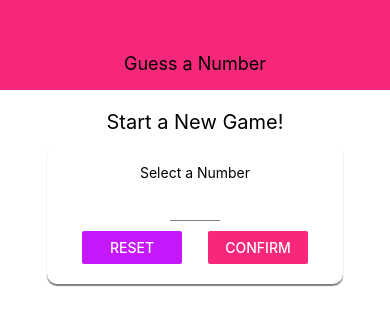
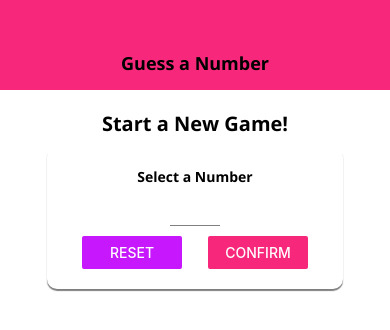
Before and after one commit to alexis791/guessing_number, a React Native app: screen / in a window 390 px wide. Shown: the top 330 px of the page. Built offline with nearby package versions, Linux system fonts and the light colour scheme.

Commit message:
Custom Fonts

```diff
--- a/App.js
+++ b/App.js
@@ -1,15 +1,35 @@
 import React, { useState } from 'react';
 import { StyleSheet, View } from 'react-native';
+import * as Font from 'expo-font'
+import {AppLoading} from 'expo'
 
 import Header from './components/Header'
 import StartGameScreen from './screens/StartGameScreen'
 import GameScreen from './screens/GameScreen'
 import GameOverScreen from './screens/GameOverScreen'
 
+const fetchFonts = () => {
+  return Font.loadAsync({
+    'open-sans': require('./assets/fonts/OpenSans-Regular.ttf'),
+    'open-sans-bold':  require('./assets/fonts/OpenSans-Bold.ttf')
+  })
+}
+
 export default function App() {
 
   const [userNumber, setUserNumber] = useState()
   const [guessRounds, setGuessRounds] = useState(0)
+  const [dataLoaded, setDataLoaded] = useState(false)
+
+  if(!dataLoaded){
+    return (
+      <AppLoading
+        startAsync={fetchFonts}
+        onFinish={()=>setDataLoaded(true)}
+        onError={error => console.log(error)}
+      />
+    )
+  }
 
   const configureNewGameHandler = () => {
     setGuessRounds(0)
--- /dev/null
+++ b/components/BodyText.js
@@ -0,0 +1,12 @@
+import React from 'react'
+import { Text, StyleSheet } from 'react-native'
+
+const BodyText = props => <Text style={styles.body}>{props.children}</Text>
+
+const styles = StyleSheet.create({
+  body: {
+    fontFamily: 'open-sans-bold'
+  }
+})
+
+export default BodyText
--- a/components/Header.js
+++ b/components/Header.js
@@ -2,11 +2,12 @@
 import { View, Text, StyleSheet} from 'react-native'
 
 import Colors from '../constants/colors'
+import TitleText from './TitleText'
 
 const Header = props => {
   return (
     <View style={styles.header}>
-      <Text style={styles.headerTitle}>{props.title}</Text>
+      <TitleText>{props.title}</TitleText>
     </View>
   )
 }
@@ -19,10 +20,6 @@
     backgroundColor: Colors.primary,
     alignItems: 'center',
     justifyContent: 'center'
-  },
-  headerTitle: {
-    color: 'black',
-    fontSize: 18
   }
 })
 
--- /dev/null
+++ b/components/TitleText.js
@@ -0,0 +1,13 @@
+import React from 'react'
+import { Text, StyleSheet } from 'react-native'
+
+const TitleText = props => <Text style={{...styles.title,...props.style}}>{props.children}</Text>
+
+const styles = StyleSheet.create({
+  title: {
+    fontFamily: 'open-sans-bold',
+    fontSize: 18
+  }
+})
+
+export default TitleText
--- /dev/null
+++ b/constants/default-styles.js
@@ -0,0 +1,11 @@
+import { StyleSheet } from 'react-native'
+
+export default StyleSheet.create({
+  bodyText: {
+    fontFamily: 'open-sans'
+  },
+  title: {
+    fontFamily: 'open-sans-bold',
+    fontSize: 18
+  }
+})
--- a/screens/GameScreen.js
+++ b/screens/GameScreen.js
@@ -3,6 +3,7 @@
 
 import NumberContainer from '../components/NumberContainer'
 import Card from '../components/Card'
+import DefaultStyles from '../constants/default-styles'
 
 const generateRandomBetween = (min, max, exclude) => {
   min= Math.ceil(min)
@@ -53,7 +54,7 @@
 
   return(
     <View style={styles.screen}>
-      <Text>Opponent's Guess</Text>
+      <Text style={DefaultStyles.title}>Opponent's Guess</Text>
       <NumberContainer>{currentGuess}</NumberContainer>
       <Card style={styles.buttonContainer}>
         <Button title='LOWER' onPress={() => nextGuessHandler('lower')}/>
--- a/screens/StartGameScreen.js
+++ b/screens/StartGameScreen.js
@@ -5,6 +5,8 @@
 import Input from '../components/Input'
 import NumberContainer from '../components/NumberContainer'
 import Colors from '../constants/colors'
+import BodyText from '../components/BodyText'
+import TitleText from '../components/TitleText'
 
 const StartGameScreen = props => {
 
@@ -42,7 +44,7 @@
   if(confirmed) {
     confirmedOutput = (
       <Card style={styles.summaryContainer}>
-        <Text>You selected</Text>
+        <BodyText>You selected</BodyText>
         <NumberContainer>{selectedNumber}</NumberContainer>
         <Button title="START GAME" onPress={() => props.onStartGame(selectedNumber)} />
       </Card>
@@ -56,9 +58,9 @@
       Keyboard.dismiss()
     }}>
       <View style={styles.screen}>
-        <Text style={styles.title}>Start a New Game!</Text>
+        <TitleText style={styles.title}>Start a New Game!</TitleText>
         <Card style={styles.inputContainer}>
-          <Text>Select a Number</Text>
+          <BodyText>Select a Number</BodyText>
           <Input style={styles.input}
             blurOnSubmit autoCapitalize='none'
             autoCorrect={false}
@@ -91,6 +93,7 @@
   title: {
     fontSize: 20,
     marginVertical: 10,
+    fontFamily:'open-sans-bold'
   },
   inputContainer:{
     width: 300,
```
Also changed, not shown: assets/fonts/OpenSans-Bold.ttf (added), assets/fonts/OpenSans-Regular.ttf (added).
